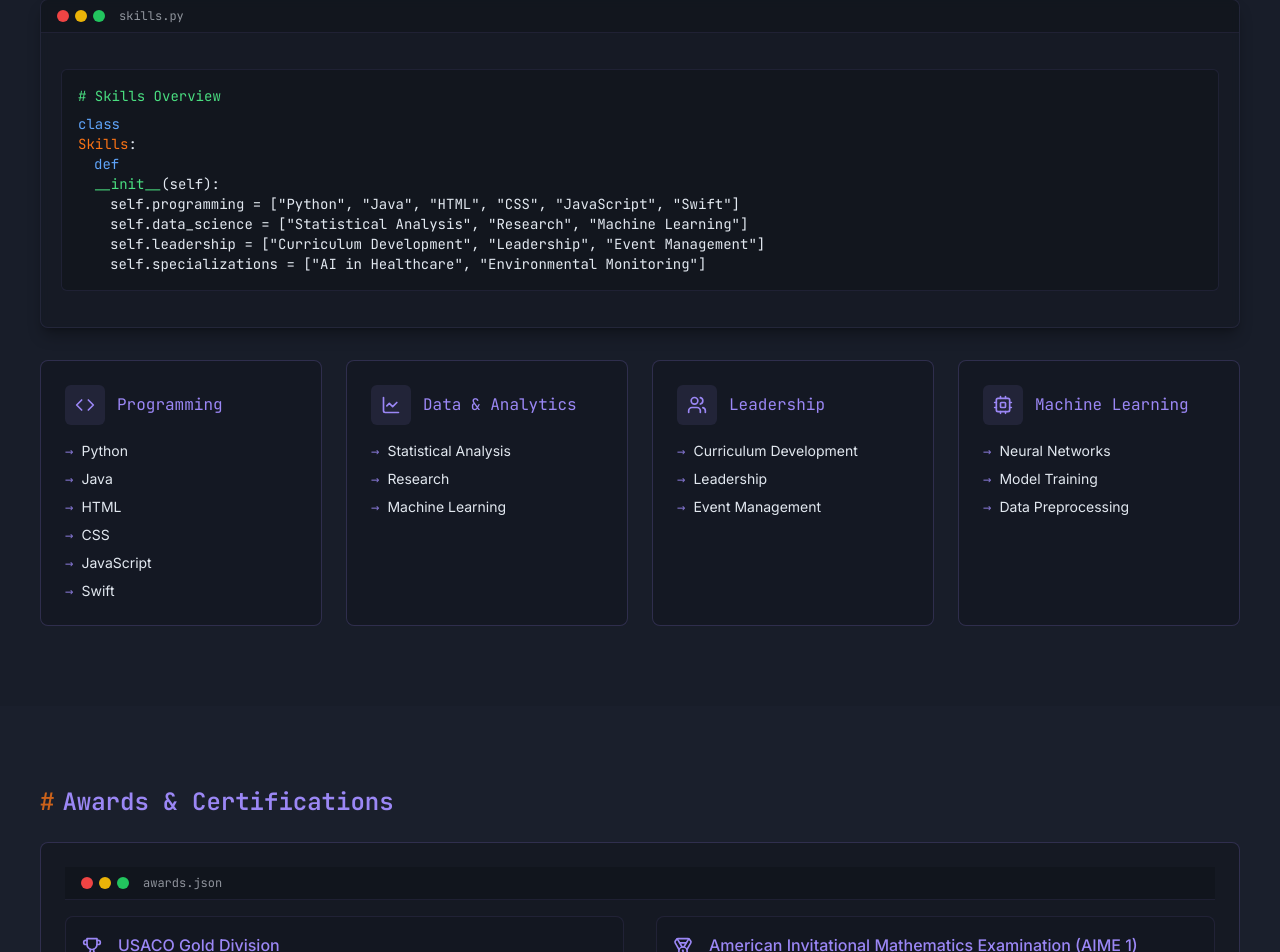
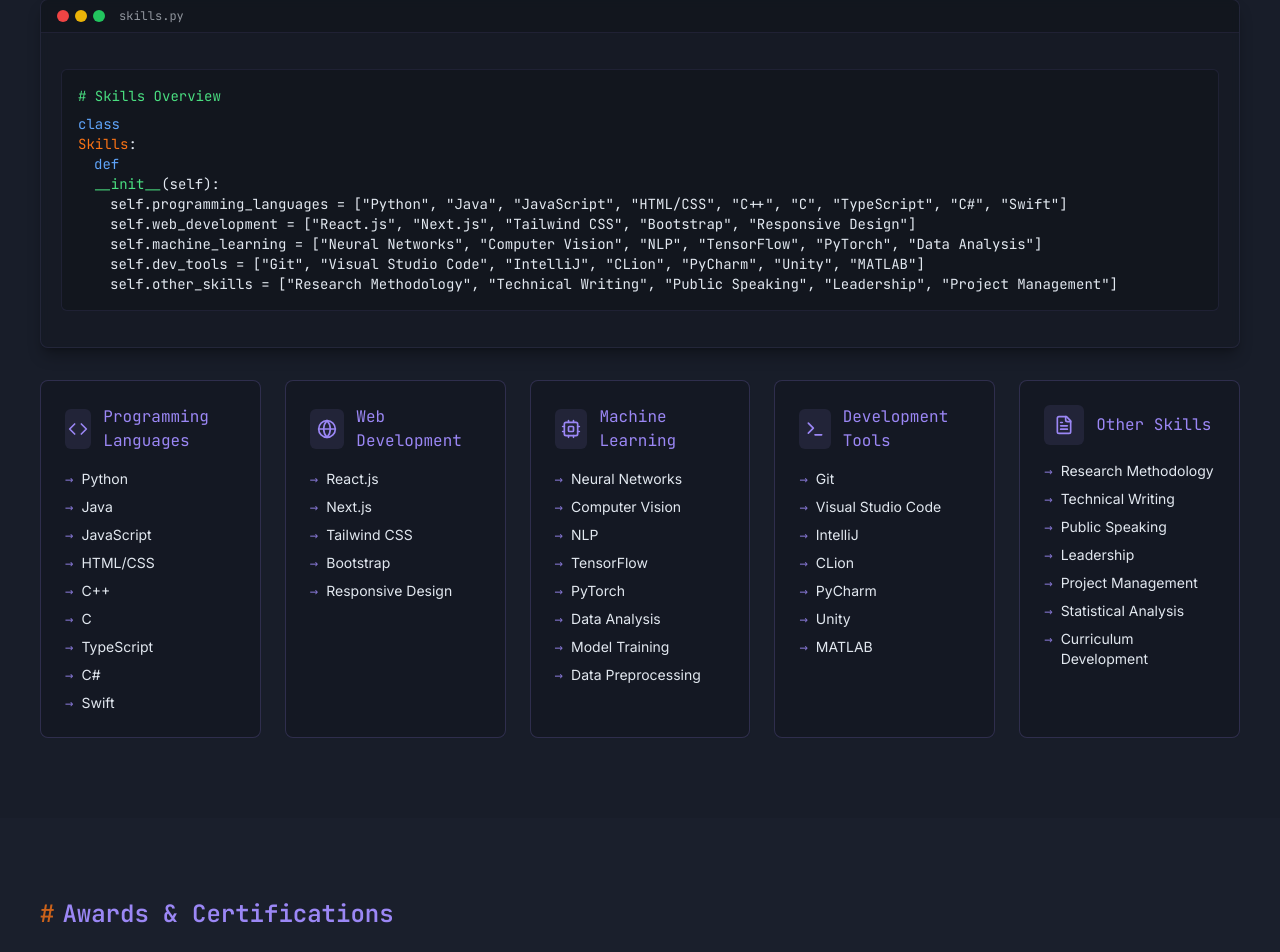
Before and after one commit to draj222/hidheeraj, a React (Vite) app: page / in a window 1280 px wide. Shown: the part 4285-5237 px from the top of the page. Built offline with nearby package versions, Linux system fonts and the light colour scheme.

Commit message:
Update Skills Section
Add all skills mentioned in the prompt to the skills section of the portfolio website.

```diff
--- a/src/components/Skills.tsx
+++ b/src/components/Skills.tsx
@@ -1,28 +1,33 @@
 
 import React from 'react';
-import { Code, LineChart, Users, Cpu } from 'lucide-react';
+import { Code, LineChart, Users, Cpu, Globe, Terminal, FileText } from 'lucide-react';
 
 const Skills = () => {
   const skillCategories = [
     {
-      title: 'Programming',
+      title: 'Programming Languages',
       icon: <Code className="h-5 w-5" />,
-      skills: ['Python', 'Java', 'HTML', 'CSS', 'JavaScript', 'Swift']
+      skills: ['Python', 'Java', 'JavaScript', 'HTML/CSS', 'C++', 'C', 'TypeScript', 'C#', 'Swift']
     },
     {
-      title: 'Data & Analytics',
-      icon: <LineChart className="h-5 w-5" />,
-      skills: ['Statistical Analysis', 'Research', 'Machine Learning']
-    },
-    {
-      title: 'Leadership',
-      icon: <Users className="h-5 w-5" />,
-      skills: ['Curriculum Development', 'Leadership', 'Event Management']
+      title: 'Web Development',
+      icon: <Globe className="h-5 w-5" />,
+      skills: ['React.js', 'Next.js', 'Tailwind CSS', 'Bootstrap', 'Responsive Design']
     },
     {
       title: 'Machine Learning',
       icon: <Cpu className="h-5 w-5" />,
-      skills: ['Neural Networks', 'Model Training', 'Data Preprocessing']
+      skills: ['Neural Networks', 'Computer Vision', 'NLP', 'TensorFlow', 'PyTorch', 'Data Analysis', 'Model Training', 'Data Preprocessing']
+    },
+    {
+      title: 'Development Tools',
+      icon: <Terminal className="h-5 w-5" />,
+      skills: ['Git', 'Visual Studio Code', 'IntelliJ', 'CLion', 'PyCharm', 'Unity', 'MATLAB']
+    },
+    {
+      title: 'Other Skills',
+      icon: <FileText className="h-5 w-5" />,
+      skills: ['Research Methodology', 'Technical Writing', 'Public Speaking', 'Leadership', 'Project Management', 'Statistical Analysis', 'Curriculum Development']
     }
   ];
 
@@ -46,17 +51,18 @@ const Skills = () => {
               <div className="ml-4">
                 <div className="text-terminal-blue">def</div> <span className="text-terminal-green">__init__</span>(self):
                 <div className="ml-4">
-                  self.programming = ["Python", "Java", "HTML", "CSS", "JavaScript", "Swift"]<br />
-                  self.data_science = ["Statistical Analysis", "Research", "Machine Learning"]<br />
-                  self.leadership = ["Curriculum Development", "Leadership", "Event Management"]<br />
-                  self.specializations = ["AI in Healthcare", "Environmental Monitoring"]
+                  self.programming_languages = ["Python", "Java", "JavaScript", "HTML/CSS", "C++", "C", "TypeScript", "C#", "Swift"]<br />
+                  self.web_development = ["React.js", "Next.js", "Tailwind CSS", "Bootstrap", "Responsive Design"]<br />
+                  self.machine_learning = ["Neural Networks", "Computer Vision", "NLP", "TensorFlow", "PyTorch", "Data Analysis"]<br />
+                  self.dev_tools = ["Git", "Visual Studio Code", "IntelliJ", "CLion", "PyCharm", "Unity", "MATLAB"]<br />
+                  self.other_skills = ["Research Methodology", "Technical Writing", "Public Speaking", "Leadership", "Project Management"]
                 </div>
               </div>
             </div>
           </div>
         </div>
 
-        <div className="grid grid-cols-1 md:grid-cols-2 xl:grid-cols-4 gap-6">
+        <div className="grid grid-cols-1 md:grid-cols-2 xl:grid-cols-5 gap-6">
           {skillCategories.map((category, index) => (
             <div key={index} className="terminal-glass p-6 h-full">
               <div className="flex items-center gap-3 mb-4">
```
